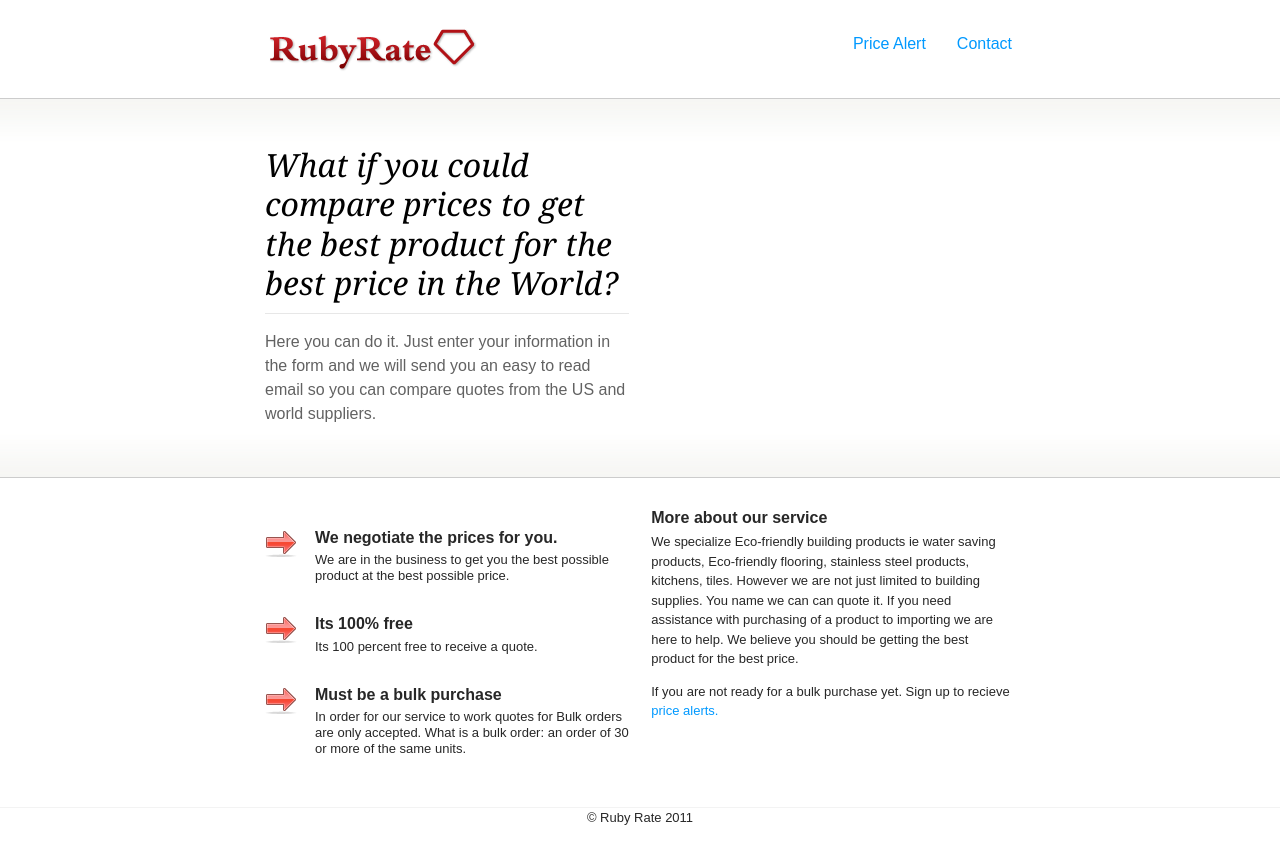
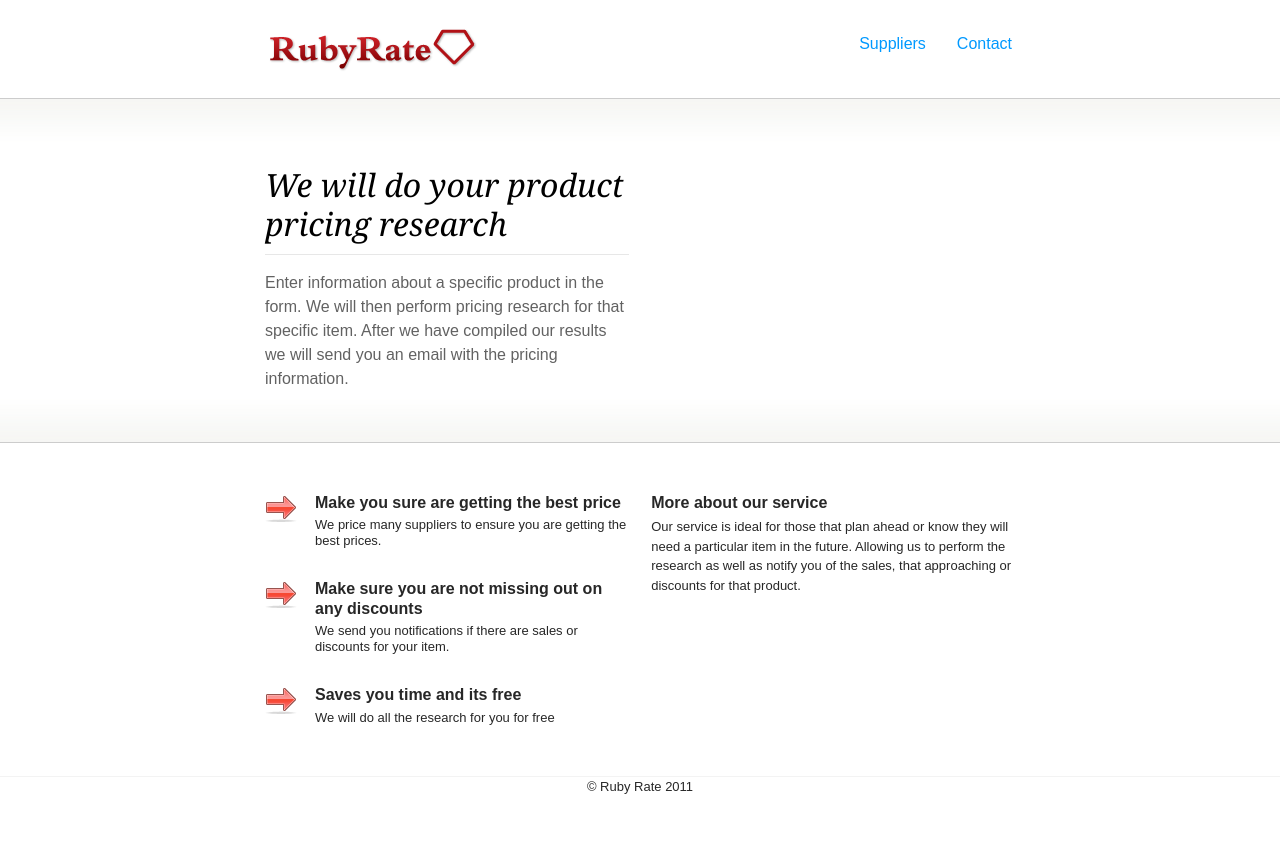
Before and after one commit to xaevir/RubyRate-python, a Python web app: template rubyrate/templates/home_page.mako in a window 1280 px wide. After the commit the page ends 794 px from the top, so only its background shows below. Run offline with Mako, Linux system fonts and the light colour scheme; the template is opened without the code that fills it, so the values that code supplies are empty.

Commit message:
changed text to pricing research and did cross brower testing

```diff
--- a/rubyrate/static/main.css
+++ b/rubyrate/static/main.css
@@ -376,16 +376,19 @@ div.deformReplaces {
     background: -webkit-gradient(linear,0% 40%,0% 70%,from(#F5F5F5),to(#F1F1F1));
     background: -moz-linear-gradient(linear,0% 40%,0% 70%,from(#F5F5F5),to(#F1F1F1));
     border: solid 1px #dcdcdc;
-    border-radius: 2px;
     -webkit-border-radius: 2px;
     -moz-border-radius: 2px;
+    border-radius: 2px;
+    behavior: url(/static/PIE.htc);
     margin-right: 10px;
 }
 .buttons button:hover {
     color: #333;
     border-color: #999;
-    -moz-box-shadow: 0 2px 0 rgba(0, 0, 0, 0.2) -webkit-box-shadow:0 2px 5px rgba(0, 0, 0, 0.2);
+    -moz-box-shadow: 0 2px 0 rgba(0, 0, 0, 0.2)
+    -webkit-box-shadow:0 2px 5px rgba(0, 0, 0, 0.2);
     box-shadow: 0 1px 2px rgba(0, 0, 0, 0.15);
+    behavior: url(/static/PIE.htc);
 }
 .buttons button:active {
     color: #000;
@@ -405,6 +408,11 @@ div.deformReplaces {
 .buttons button.blue{
     color: #fff;
     background: -moz-linear-gradient(center top , #4D90FE, #4787ED) repeat scroll 0 0 #4D90FE;
+	background: -webkit-gradient(linear, left top, left bottom, from(#4D90FE), to(#4787ED));
+    background: linear-gradient(#4D90FE, #4787ED);
+    -pie-background: linear-gradient(#4D90FE,  #4787ED);
+
+
     border: 1px solid #3079ED;
     text-shadow: 0 1px rgba(0, 0, 0, 0.1);
     text-transform: uppercase;
@@ -627,6 +635,7 @@ a.down-big {
 .col_1, .col_2{
     float: left;
     width: 48.5%;
+    padding-top: 20px;
 }
 .col_2 {
     margin-left: 3% ;/*each col is 49%, so in 49+49=98. 2% is the difference */
--- a/rubyrate/templates/base.mako
+++ b/rubyrate/templates/base.mako
@@ -20,7 +20,7 @@
             <img src="${request.static_url('rubyrate:static/rubyrate_logo.png')}" />
         </a>
         <ul id="nav" class="clearfix">
-            <li><a href="/price-alert">Price Alert</a></li>
+            <li><a href="/supplier">Suppliers</a></li>
             <li><a href="/contact">Contact</a></li>
         </ul>
     </div>
--- a/rubyrate/templates/home_page.mako
+++ b/rubyrate/templates/home_page.mako
@@ -13,33 +13,32 @@
 
 <%def name="bd_hd()">
     <div class="col_1">
-        <h1>What if you could compare prices
-            to get the best product for the best price in the World?</h1>
-        <p style="font-size: 16px; color: #626262">Here you can do it.
-           Just enter your information in the form and we will send you an easy
-           to read email so you can compare quotes from the US and world
-           suppliers.</p>
+        <h1>We will do your product  pricing research</h1>
+        <p style="font-size: 16px; color: #626262">
+            Enter information about a specific product in the form. We will
+            then perform pricing research for that specific item. After we
+            have compiled our results we will send you an email with the
+            pricing information.
+        </p>
     </div>
     <div class="col_2">
         ${literal(form)}
     </div>
 </%def>
 
-<div class="col_1" style="padding-top: 20px">
+<div class="col_1">
     <ul class="arrows">
-        <li><h3>We negotiate the prices for you.</h3>
-            We are in the business to get you the best possible product at the
-            best possible price.
+        <li><h3>Make you sure are getting the best price</h3>
+            We price many suppliers to ensure you are getting the best
+            prices.
         </li>
 
-        <li><h3>Its 100% free</h3>
-            Its 100 percent free to receive a quote.
+        <li><h3>Make sure you are not missing out on any discounts</h3>
+            We send you notifications if there are sales or discounts for your item.
         </li>
 
-        <li><h3>Must be a bulk purchase</h3>
-            In order for our service to work quotes for Bulk orders are only
-            accepted. What is a bulk order: an order of 30 or more of the same
-            units.
+        <li><h3>Saves you time and its free</h3>
+            We will do all the research for you for free
         </li>
     </ul>
 </div>
@@ -47,16 +46,11 @@
 
     <h3>More about our service</h3>
     <p>
-        We specialize  Eco-friendly building products ie water saving
-        products, Eco-friendly flooring, stainless steel products, kitchens,
-        tiles. However we are not just limited to building supplies. You name
-        we can can quote it. If you need assistance with purchasing of a
-        product to importing we are here to help. We believe you should be
-        getting the best product for the best price.
+        Our service is ideal for those that plan ahead or know they will need
+        a particular item in the future. Allowing us to perform the research
+        as well as notify you of the sales, that approaching or discounts
+        for that product.
     </p>
-    <p>
-        If you are not ready for a bulk purchase yet. Sign up to recieve
-        <a href="/price-alert">price alerts.</a>
     </p>
 
 </div>
--- /dev/null
+++ b/rubyrate/templates/supplier.mako
@@ -0,0 +1,12 @@
+<%inherit file="/base.mako"/>
+<%def name="page_name()">supplier</%def>
+
+<%def name="bd_hd()">
+    <h1>Suppliers</h1>
+</%def>
+<p>
+    Sign up to recieve a notification when someone is shopping for your product.
+    Please enter the information below and we will contact you.
+</p>
+
+${literal(form)}
```
Also changed, not shown: rubyrate/views.py (+37 -6 lines).
